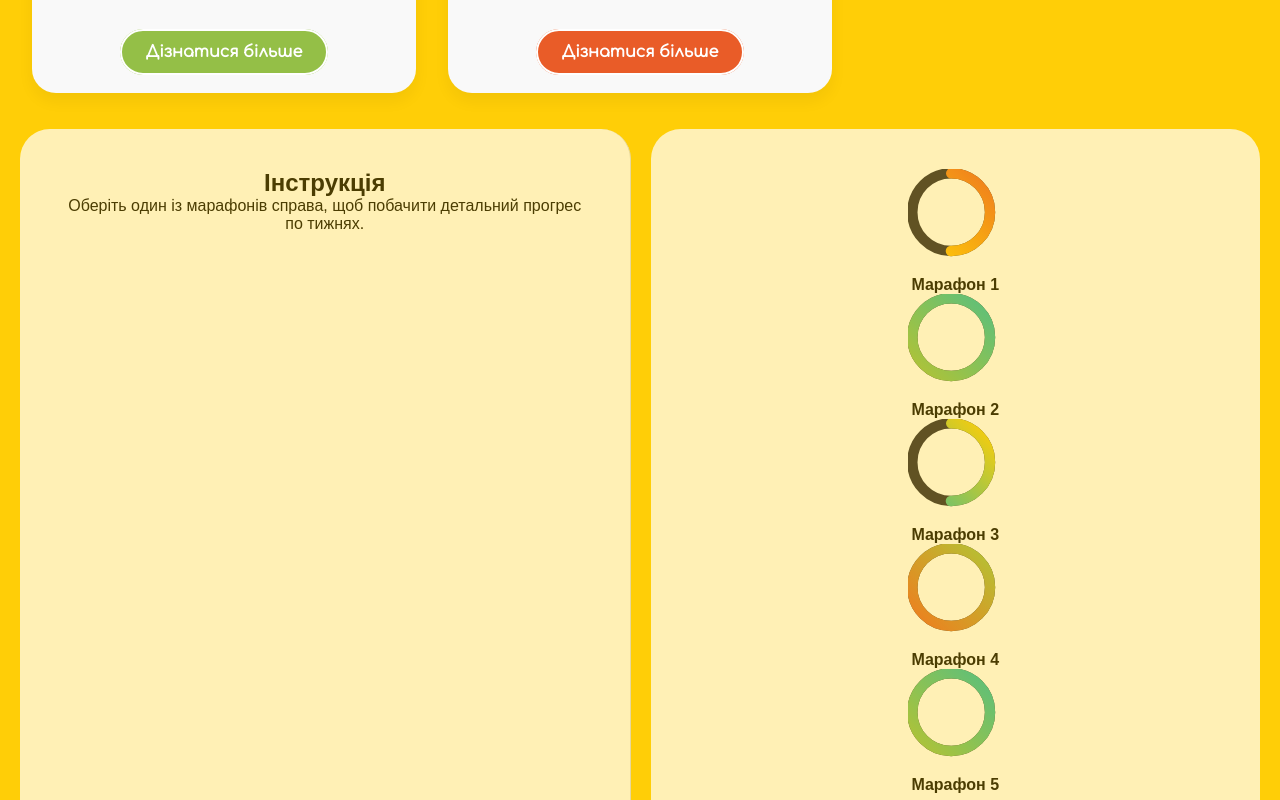
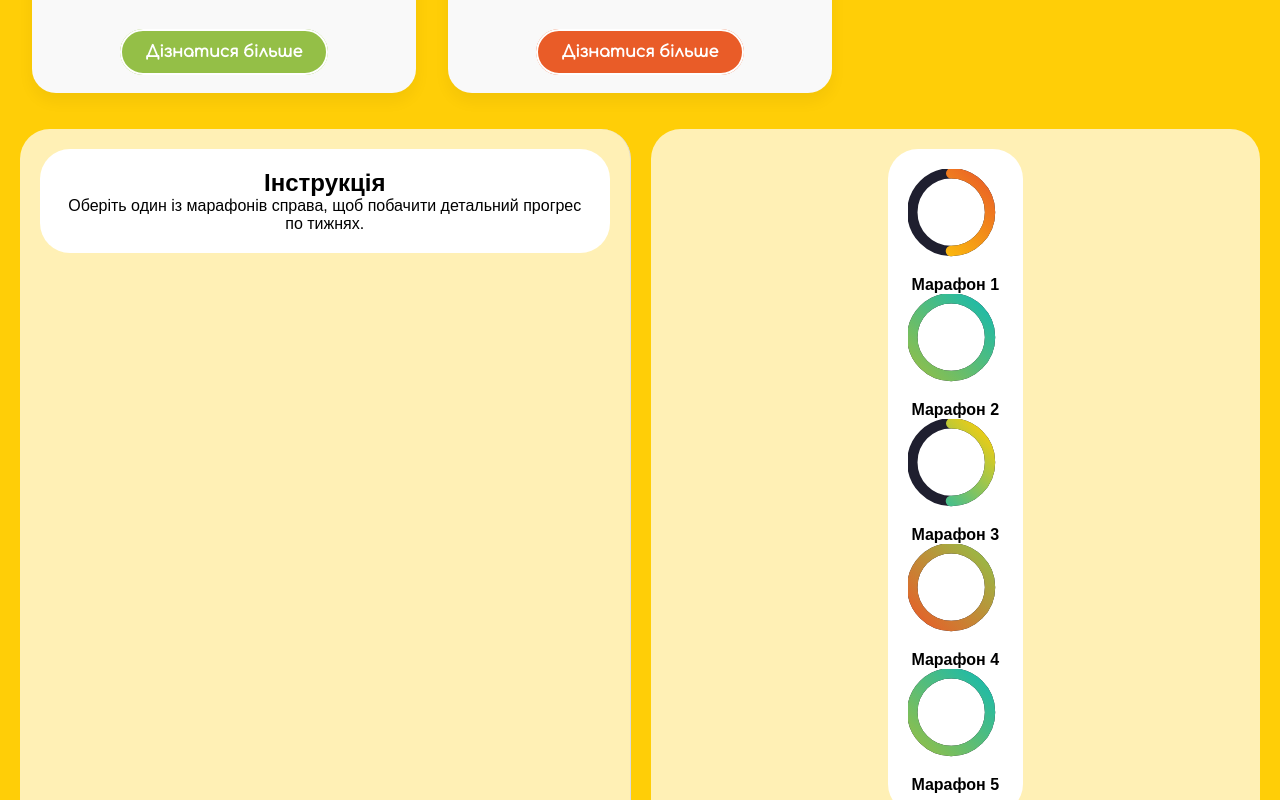
Before and after one commit to slava-bos-top/FivOneSite, a React (Create React App) app: page / in a window 1280 px wide. Shown: the part 2660-3460 px from the top of the page. Built offline with nearby package versions, Linux system fonts and the light colour scheme.

Commit message:
update 2

```diff
--- a/src/components/statistics/Statistics.jsx
+++ b/src/components/statistics/Statistics.jsx
@@ -98,9 +98,8 @@ function SplitScreen() {
       <div style={{
         flex: 1,
         padding: "20px",
-        backgroundColor: "#fff",
+        backgroundColor: "rgba(255, 255, 255, 0.7)",
         borderRight: "1px solid #ddd",
-        opacity: 0.7,
         borderRadius: "30px"
       }}>
         <div style={{padding: "20px", backgroundColor: "#fff", borderRadius: "30px"}}>
@@ -148,8 +147,7 @@ function SplitScreen() {
         justifyContent: "center",
         alignItems: "flex-start",
         gap: "20px",
-        backgroundColor: "#fff",
-        opacity: 0.7,
+        backgroundColor: "rgba(255, 255, 255, 0.7)",
         borderRadius: "30px"
       }}>
         <div style={{padding: "20px", backgroundColor: "#fff", borderRadius: "30px"}}>
```
